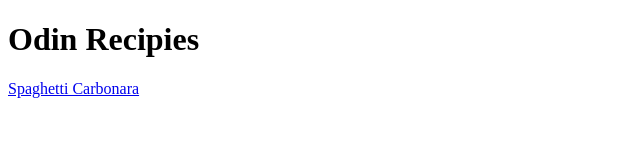
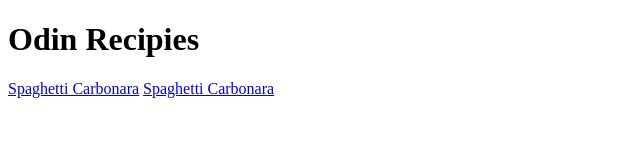
Before and after one commit to leonti98/odin-recepies, a plain HTML site: page index.html in a window 1280 px wide. Shown: the whole page, without its empty margins (0-640 px from the left). Drawn offline with Linux system fonts and the light colour scheme.

Commit message:
Added link to steak recipe to index page

```diff
--- a/index.html
+++ b/index.html
@@ -8,5 +8,6 @@
 <body>
     <h1>Odin Recipies</h1>
     <a href="./recipes/carbonara.html">Spaghetti Carbonara</a>
+    <a href="./recipes/steak.html">Spaghetti Carbonara</a>
 </body>
 </html>
```
